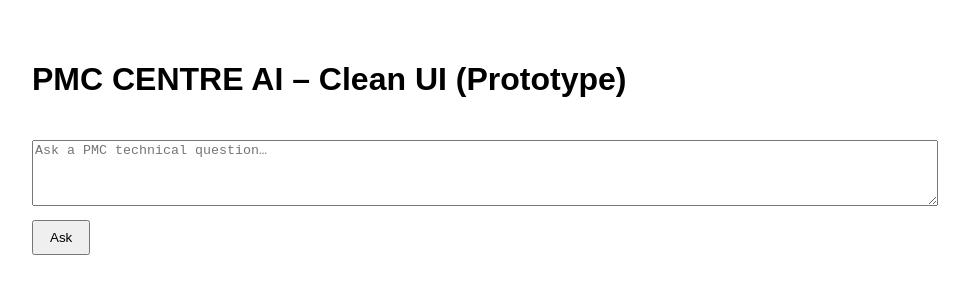
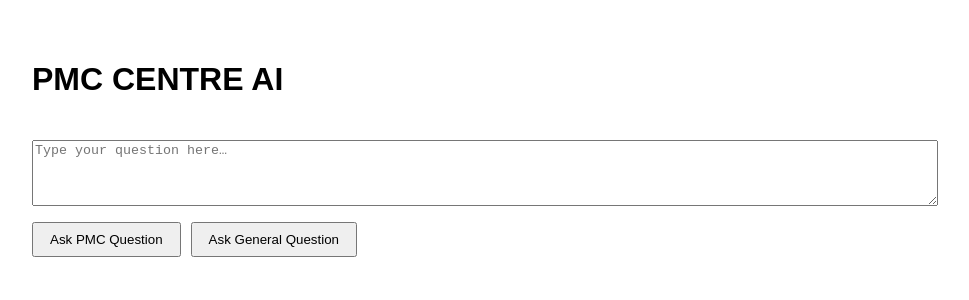
Before and after one commit to support231/pmc-centre-ai-clean-ui, a Next.js app: page / in a window 1280 px wide. Shown: the top 300 px of the page, without its empty margins (8-977 px from the left). Built offline with nearby package versions, Linux system fonts and the light colour scheme.

Commit message:
Refactor question asking functionality and UI

```diff
--- a/app/page.tsx
+++ b/app/page.tsx
@@ -5,53 +5,68 @@ import { useState } from "react";
 export default function Home() {
   const [question, setQuestion] = useState("");
   const [answer, setAnswer] = useState("");
-  const [intent, setIntent] = useState("");
   const [loading, setLoading] = useState(false);
+  const [mode, setMode] = useState<"PMC" | "GENERAL" | "">("");
 
-  async function ask() {
+  async function ask(selectedMode: "PMC" | "GENERAL") {
     if (!question.trim()) return;
 
+    setMode(selectedMode);
     setLoading(true);
     setAnswer("");
-    setIntent("");
 
     const res = await fetch(
       `${process.env.NEXT_PUBLIC_PMC_BACKEND_URL}/ask`,
       {
         method: "POST",
         headers: { "Content-Type": "application/json" },
-        body: JSON.stringify({ question }),
+        body: JSON.stringify({
+          question,
+          mode: selectedMode,
+        }),
       }
     );
 
     const data = await res.json();
-
-    setIntent(data.intent || "");
     setAnswer(data.answer || "No answer received.");
     setLoading(false);
   }
 
   return (
     <main style={{ padding: 40, maxWidth: 900 }}>
-      <h1>PMC CENTRE AI – Clean UI (Prototype)</h1>
+      <h1>PMC CENTRE AI</h1>
 
       <textarea
         rows={4}
         style={{ width: "100%", marginTop: 20 }}
-        placeholder="Ask a PMC technical question…"
+        placeholder="Type your question here…"
         value={question}
         onChange={(e) => setQuestion(e.target.value)}
       />
 
-      <button
-        onClick={ask}
-        disabled={loading}
-        style={{ marginTop: 10, padding: "8px 16px" }}
-      >
-        {loading ? "Thinking…" : "Ask"}
-      </button>
+      <div style={{ marginTop: 12, display: "flex", gap: 10 }}>
+        <button
+          onClick={() => ask("PMC")}
+          disabled={loading}
+          style={{ padding: "8px 16px" }}
+        >
+          Ask PMC Question
+        </button>
 
-      {(answer || intent) && (
+        <button
+          onClick={() => ask("GENERAL")}
+          disabled={loading}
+          style={{ padding: "8px 16px" }}
+        >
+          Ask General Question
+        </button>
+      </div>
+
+      {loading && (
+        <div style={{ marginTop: 20 }}>Thinking…</div>
+      )}
+
+      {answer && (
         <div
           style={{
             marginTop: 30,
@@ -60,11 +75,6 @@ export default function Home() {
             whiteSpace: "pre-wrap",
           }}
         >
-          {intent && (
-            <div style={{ marginBottom: 10, color: "#666" }}>
-              <strong>Intent:</strong> {intent}
-            </div>
-          )}
           {answer}
         </div>
       )}
```
